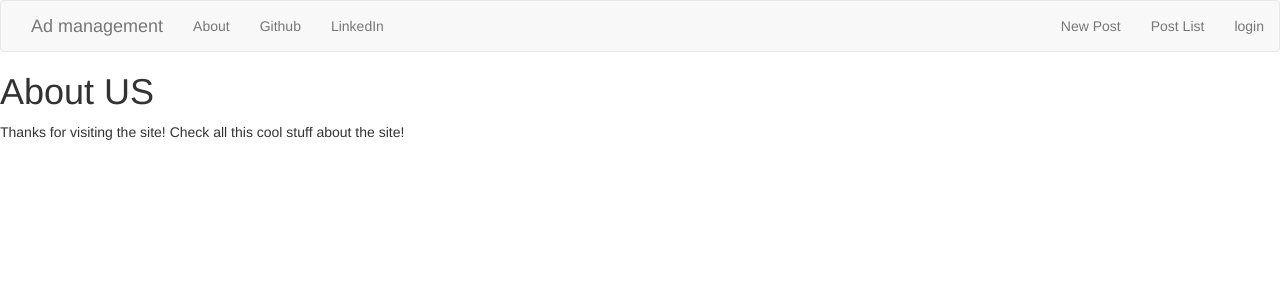
After one commit to Dibyajeet2266/mysite, a Django app: page /blog/about/ in a window 1280 px wide. The commit adds this page. Shown: the top 300 px of the page. Run offline with Django 3.2, Linux system fonts and the light colour scheme; some libraries are stand-ins or nearby versions.

Commit message:
about page

```diff
--- /dev/null
+++ b/blog/templates/blog/about.html
@@ -0,0 +1,6 @@
+{% extends 'blog/base.html' %}
+{% block content %}
+<h1>About US</h1>
+<p>Thanks for visiting the site! Check all this cool stuff about the site!</p>
+
+{% endblock %}
--- a/blog/templates/blog/base.html
+++ b/blog/templates/blog/base.html
@@ -16,7 +16,7 @@
             <ul class="nav navbar-nav">
               <a class="navbar-brand bigbrand" href="#">Ad management</a>
 
-              <li><a href="#">About</a></li>
+              <li><a href="{% url 'blog:about' %}">About</a></li>
               <li><a href="https://www.github.com">Github</a></li>
               <li><a href="https://www.linkedin.com">LinkedIn</a></li>
             </ul>
--- a/blog/urls.py
+++ b/blog/urls.py
@@ -6,5 +6,6 @@ app_name ='blog'
 
 urlpatterns = [
     path('',views.index,name='index'),
-    path('post',views.PostView.as_view(),name='post_detail'),
+    path('post/',views.PostView.as_view(),name='post_detail'),
+    path('about/',views.AboutView.as_view(),name='about'),
 ]
--- a/blog/views.py
+++ b/blog/views.py
@@ -21,3 +21,6 @@ class PostView(FormView):
 
 def login_page(request):
     return render(request,'blog/signin.html')
+
+class AboutView(TemplateView):
+    template_name = 'blog/about.html'
```
